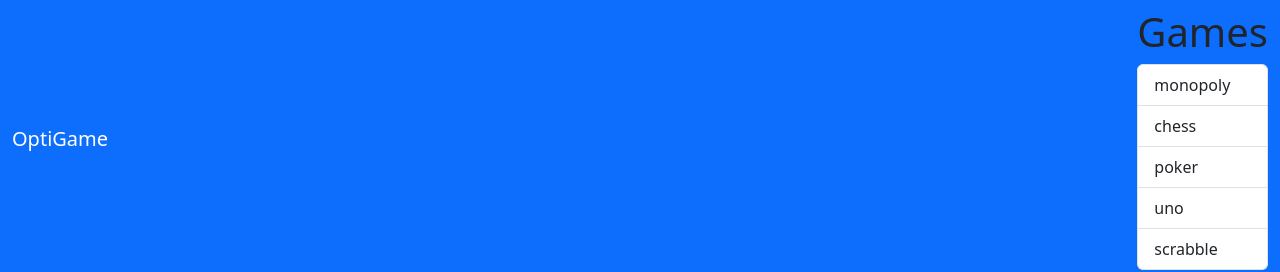
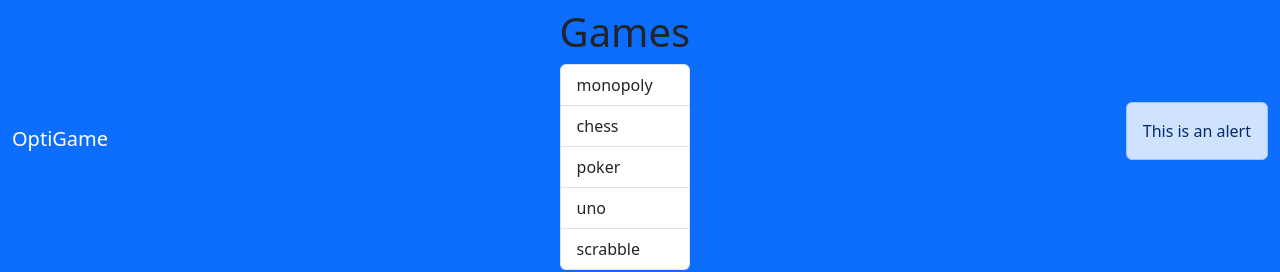
Before and after one commit to pinstripezebra/optigame_simple, a React (Vite) app in the folder optigame/: page / in a window 1280 px wide. Shown: the top 272 px of the page. Built offline with nearby package versions, Linux system fonts and the light colour scheme; no server answers.

Commit message:
adding alert component

```diff
--- a/optigame/src/App.tsx
+++ b/optigame/src/App.tsx
@@ -1,6 +1,7 @@
 import { useState, useEffect, ChangeEvent, FormEvent } from 'react';
 import api from './api';
 import ListGroup from './components/ListGroup';
+import Alert from './components/Alert';
 
 // Define the type for a game object
 
@@ -30,6 +31,11 @@ const App = () => {
     sales_volume: '',
     reviews_count: 0,
   });
+
+  // Function to handle item selection
+  const handleSelectItem = (item: string) => {
+    console.log(item);
+  };
 
   const fetchGames = async () => {
     const response = await api.get('/v1/games/');
@@ -75,7 +81,12 @@ const App = () => {
             OptiGame
           </a>
           <div>
-            <ListGroup items = {items} heading = "Games"/>
+            <ListGroup items = {items} heading = "Games" onSelectItem={handleSelectItem }/>
+          </div>
+          <div>
+            <Alert>
+              This is an alert
+            </Alert>
           </div>
         </div>
       </nav>
--- /dev/null
+++ b/optigame/src/components/Alert.tsx
@@ -0,0 +1,12 @@
+
+interface Props {
+    children: string;
+}
+
+const Alert = ({children}: Props) => {
+  return (
+    <div className = "alert alert-primary">{children}</div>
+  )
+}
+
+export default Alert
--- a/optigame/src/components/ListGroup.tsx
+++ b/optigame/src/components/ListGroup.tsx
@@ -4,9 +4,11 @@ import { Fragment, useState } from "react";
 interface Props {
     items: string[];
     heading: string;
+    //notify of selected item
+    onSelectItem: (item: string) => void;
 
 }
-function ListGroup({items, heading}: Props) {
+function ListGroup({items, heading, onSelectItem}: Props) {
   // Hook functional component
   const [selectedIndex, setSelectedIndex] = useState(-1);
 
@@ -25,7 +27,11 @@ function ListGroup({items, heading}: Props) {
                 : "list-group-item"
             }
             key={item}
-            onClick={() => {setSelectedIndex(index);}}
+            onClick={() => {
+                setSelectedIndex(index);
+                onSelectItem(item); // Notify the parent component of the selected item
+            }}
+
           >
             {item}
           </li>
```
